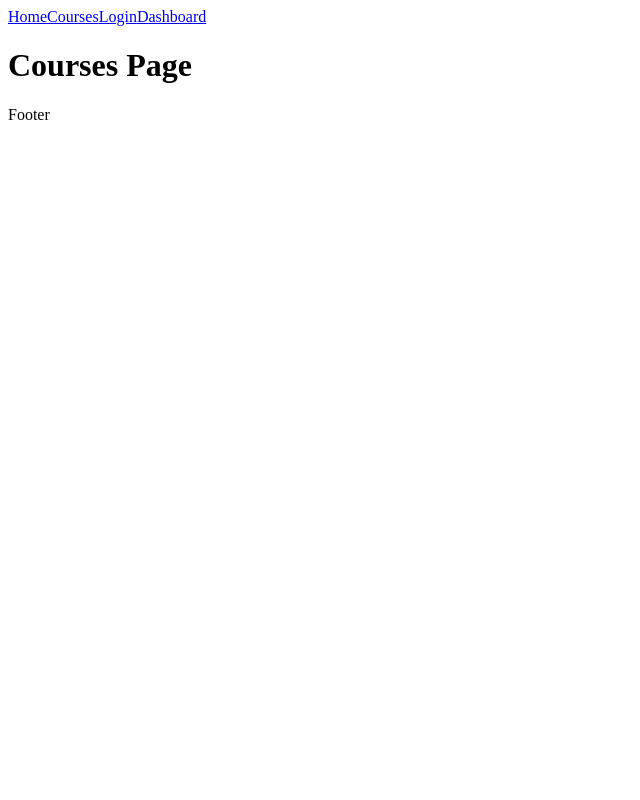
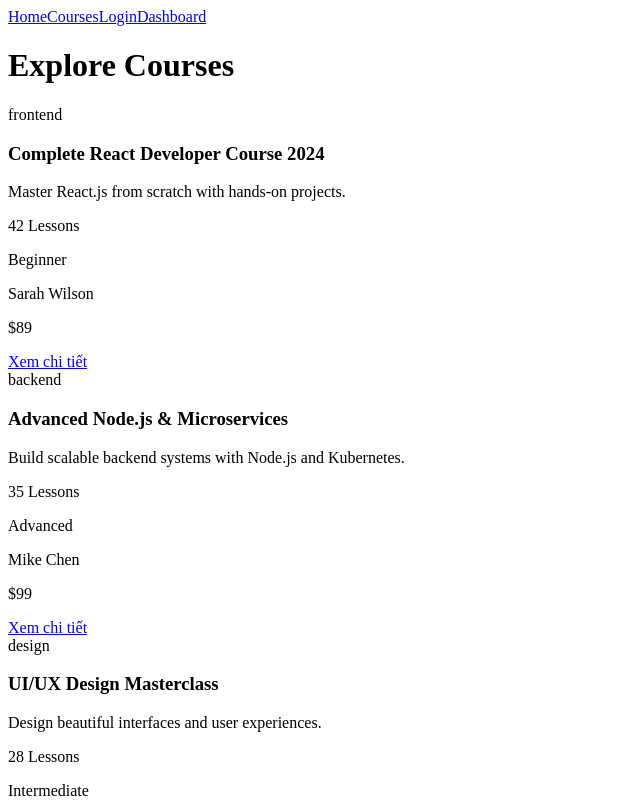
Before and after one commit to canhtrong26-dev/lms-mini, a React (Vite) app: page /courses in a window 1280 px wide. Shown: the top 800 px of the page, without its empty margins (0-640 px from the left). Built offline with nearby package versions, Linux system fonts and the light colour scheme.

Commit message:
feat: MEX1.20 - course list, CourseCard component, routing to detail

```diff
--- /dev/null
+++ b/src/components/course/CourseCard.jsx
@@ -0,0 +1,20 @@
+import { Link } from "react-router-dom"
+
+function CourseCard({ course }) {
+  const { id, title, description, category, level, lessons, instructor, price } = course
+
+  return (
+    <div>
+      <span>{category}</span>
+      <h3>{title}</h3>
+      <p>{description}</p>
+      <p>{lessons} Lessons</p>
+      <p>{level}</p>
+      <p>{instructor}</p>
+      <p>${price}</p>
+      <Link to={`/courses/${id}`}>Xem chi tiết</Link>
+    </div>
+  )
+}
+
+export default CourseCard
--- /dev/null
+++ b/src/data/courses.js
@@ -0,0 +1,43 @@
+const courses = [{
+        id: 1,
+        title: "Complete React Developer Course 2024",
+        description: "Master React.js from scratch with hands-on projects.",
+        category: "frontend",
+        level: "Beginner",
+        lessons: 42,
+        instructor: "Sarah Wilson",
+        price: 89,
+    },
+    {
+        id: 2,
+        title: "Advanced Node.js & Microservices",
+        description: "Build scalable backend systems with Node.js and Kubernetes.",
+        category: "backend",
+        level: "Advanced",
+        lessons: 35,
+        instructor: "Mike Chen",
+        price: 99,
+    },
+    {
+        id: 3,
+        title: "UI/UX Design Masterclass",
+        description: "Design beautiful interfaces and user experiences.",
+        category: "design",
+        level: "Intermediate",
+        lessons: 28,
+        instructor: "Jessica Lee",
+        price: 79,
+    },
+    {
+        id: 4,
+        title: "DevOps Zero to Hero",
+        description: "Master CI/CD, Docker, Kubernetes, and AWS.",
+        category: "devops",
+        level: "Intermediate",
+        lessons: 50,
+        instructor: "David Miller",
+        price: 129,
+    },
+]
+
+export default courses
--- a/src/pages/CoursesPage.jsx
+++ b/src/pages/CoursesPage.jsx
@@ -1,6 +1,18 @@
-// pages/CoursesPage.jsx
+import courses from "../data/courses"
+import CourseCard from "../components/course/CourseCard"
+
 function CoursesPage() {
-  return <h1>Courses Page</h1>
+  return (
+    <div>
+      <h1>Explore Courses</h1>
+
+      <div>
+        {courses.map((course) => (
+          <CourseCard key={course.id} course={course} />
+        ))}
+      </div>
+    </div>
+  )
 }
 
 export default CoursesPage
```
